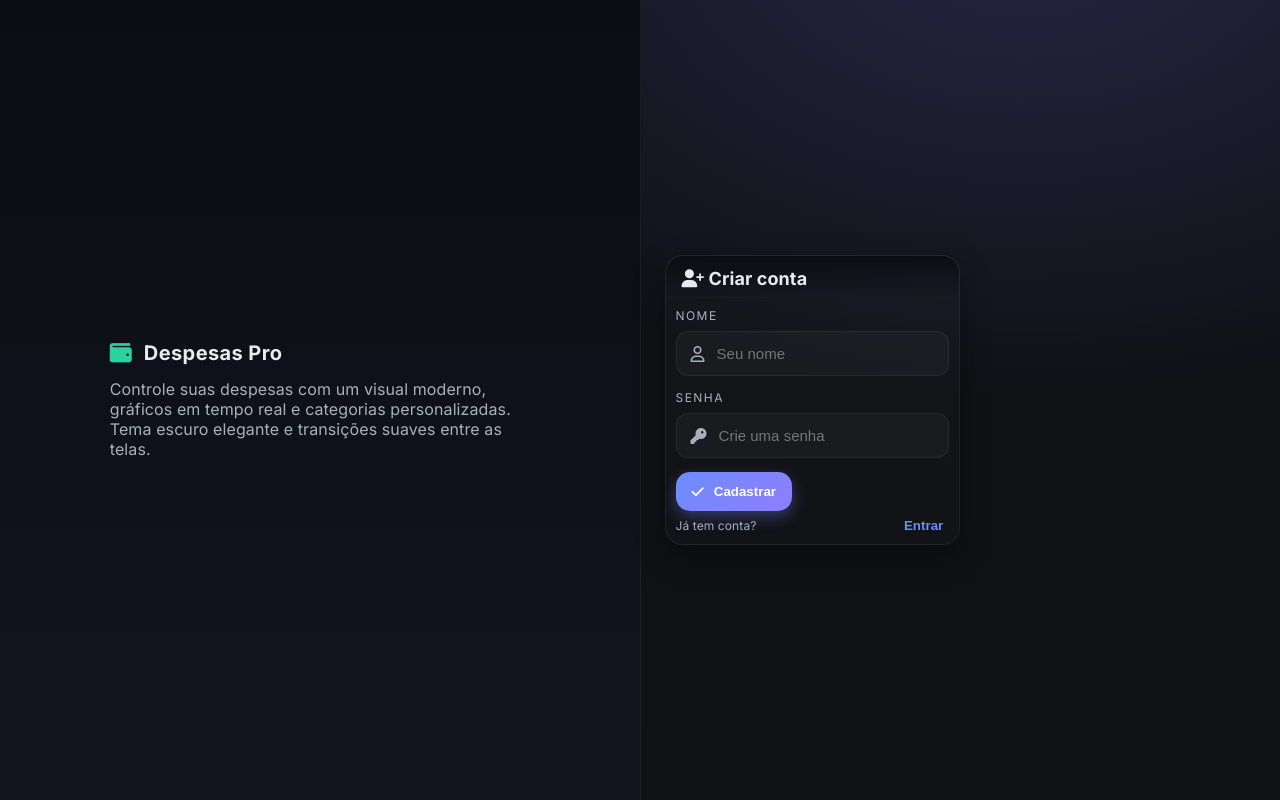
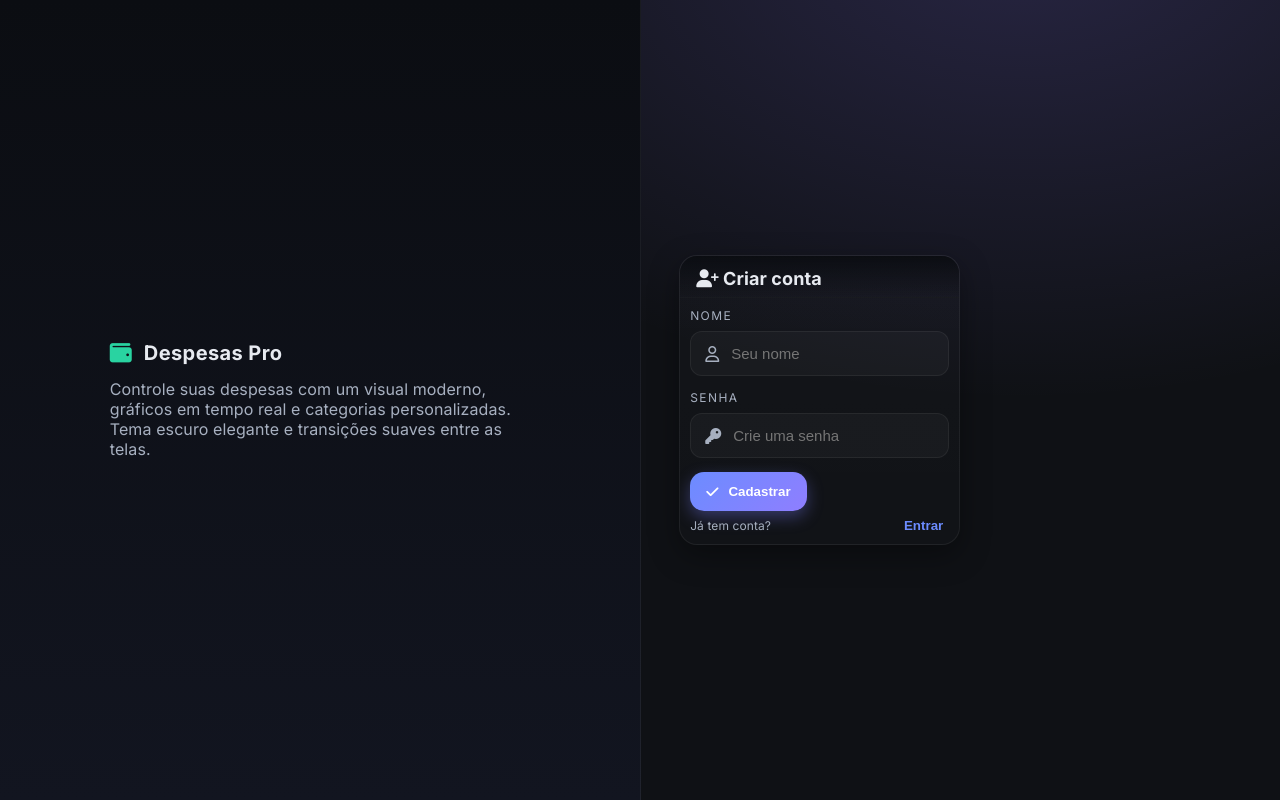
Before and after one commit to Nicolas-2025/calculadora-despesas-pi, a website: page index.html in a window 1280 px wide. Drawn offline with nearby package versions, Linux system fonts and the light colour scheme.

Commit message:
fix: remover width 100% do .card para deixar compacto

```diff
--- a/index.html
+++ b/index.html
@@ -52,7 +52,7 @@
     .brand h1{font-size:20px;margin:0;color:var(--txt);font-weight:700;letter-spacing:.4px}
 
     /* Cards */
-    .card{width:100%;max-width:440px;background:linear-gradient(180deg, rgba(255,255,255,.02), rgba(255,255,255,.01));
+    .card{width:auto;max-width:none;background:linear-gradient(180deg, rgba(255,255,255,.02), rgba(255,255,255,.01));
       border:var(--border); border-radius:var(--card-radius); box-shadow:var(--shadow); overflow:hidden}
 
     .card-header{padding:12px 16px 8px;background:linear-gradient(180deg,var(--bg3),transparent);border-bottom:var(--border)}
```
